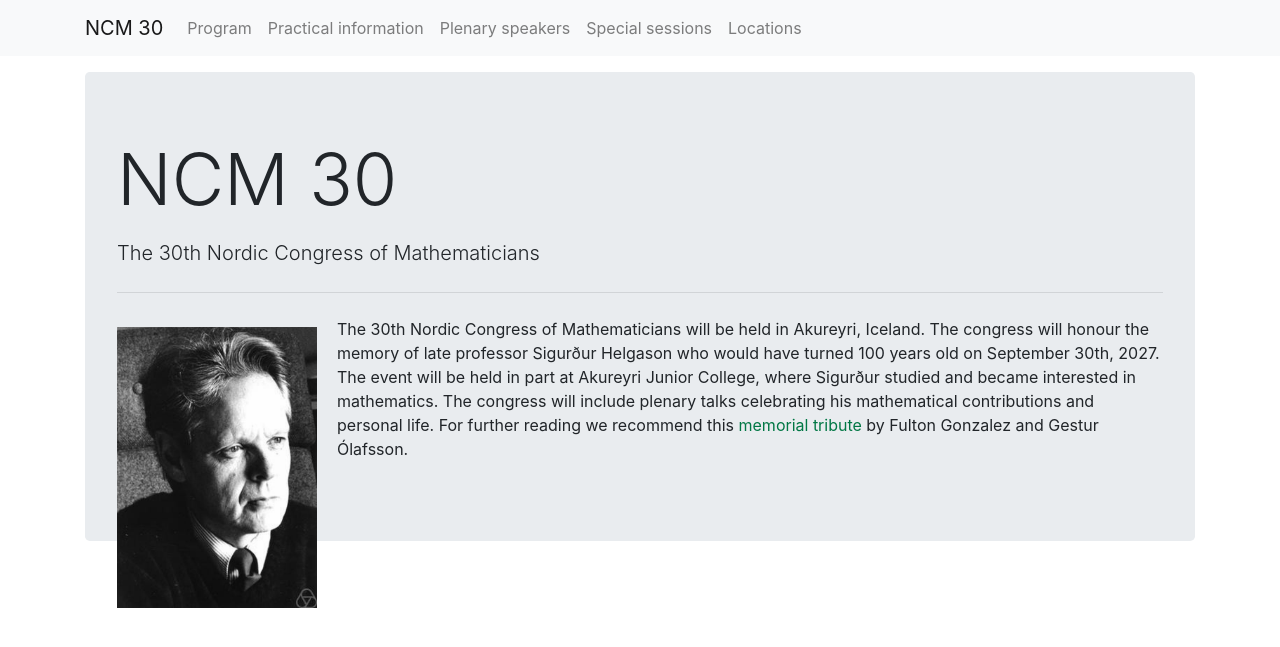
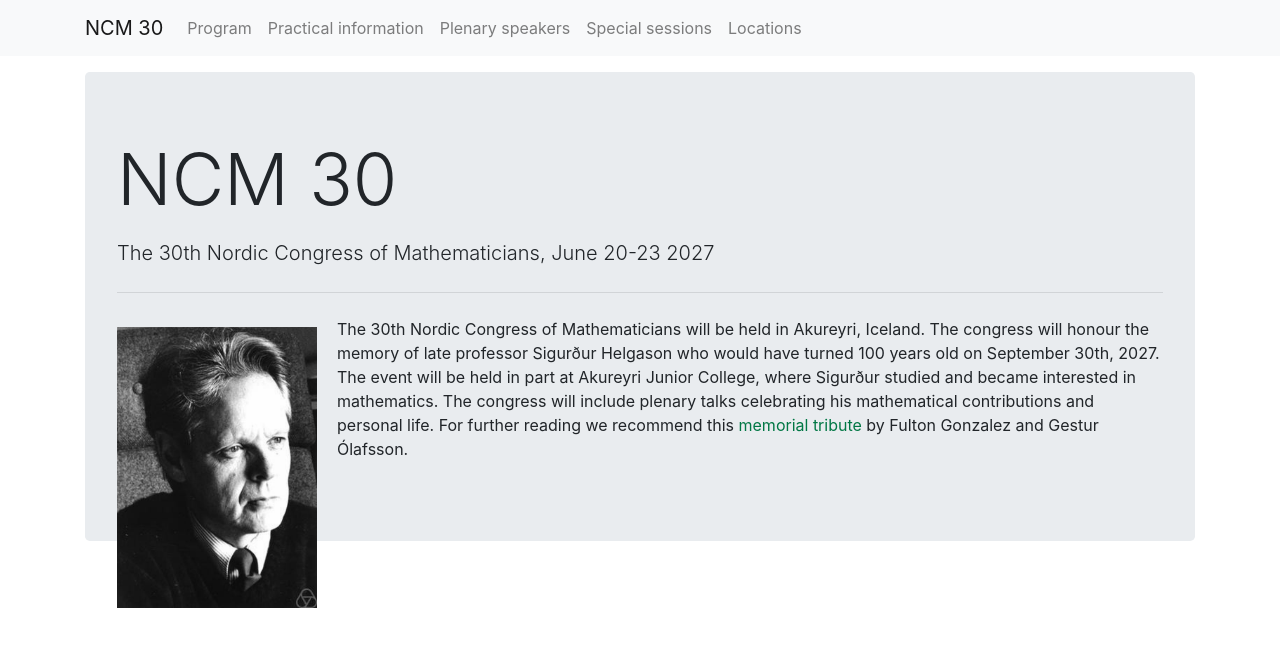
Before and after one commit to IslenskaStaerdfraedafelagid/ncm30-website, a Jekyll site: the page built from index.md, in a window 1280 px wide. Shown: the top 647 px of the page. Built offline with Jekyll 4.4.1, drawn with Linux system fonts in a browser that asks for light colours.

Commit message:
Update description with event date for NCM 30

```diff
--- a/_config.yml
+++ b/_config.yml
@@ -1,7 +1,7 @@
 title: NCM 30
 preposition: at
 description: >-
-  The 30th Nordic Congress of Mathematicians
+  The 30th Nordic Congress of Mathematicians, June 20-23 2027
 baseurl: "/ncm30-website" # the subpath of your site, e.g. /blog
 url: "https://islenskastaerdfraedafelagid.github.io/" # the base hostname & protocol for your site, e.g. https://example.com
 
```
